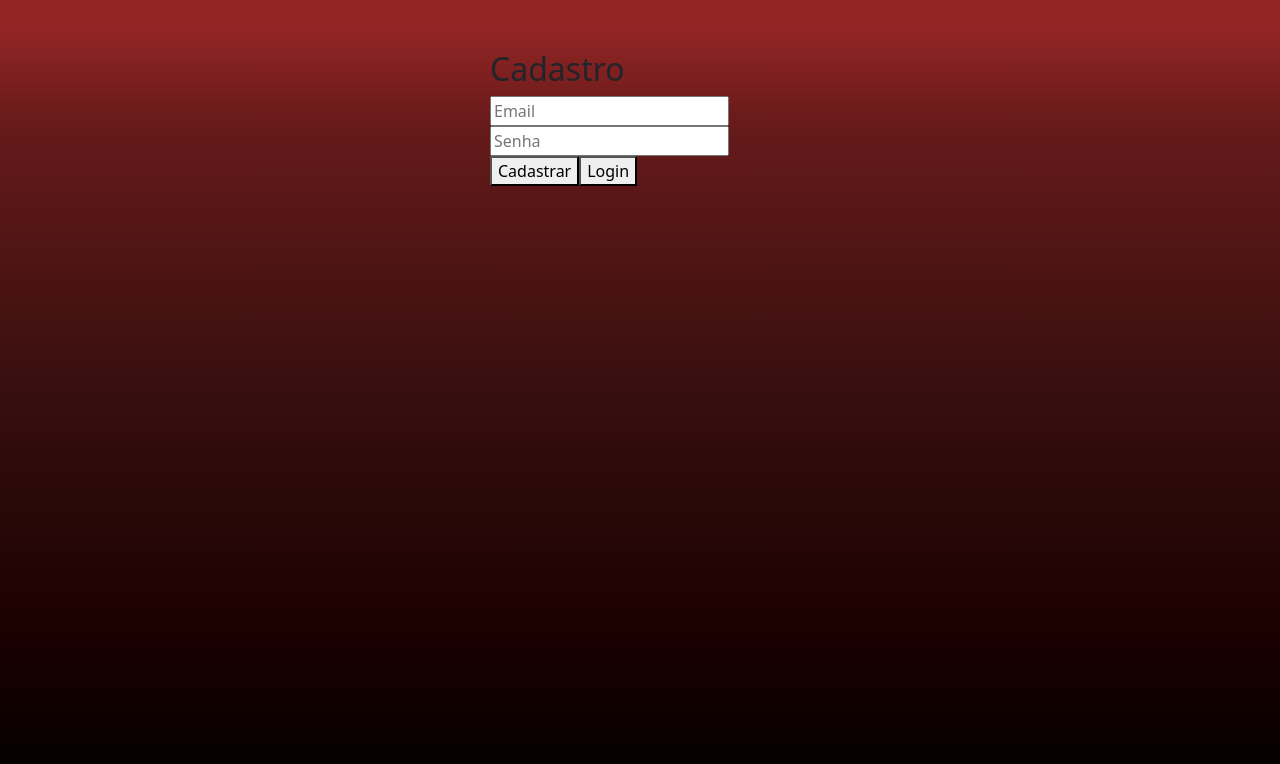
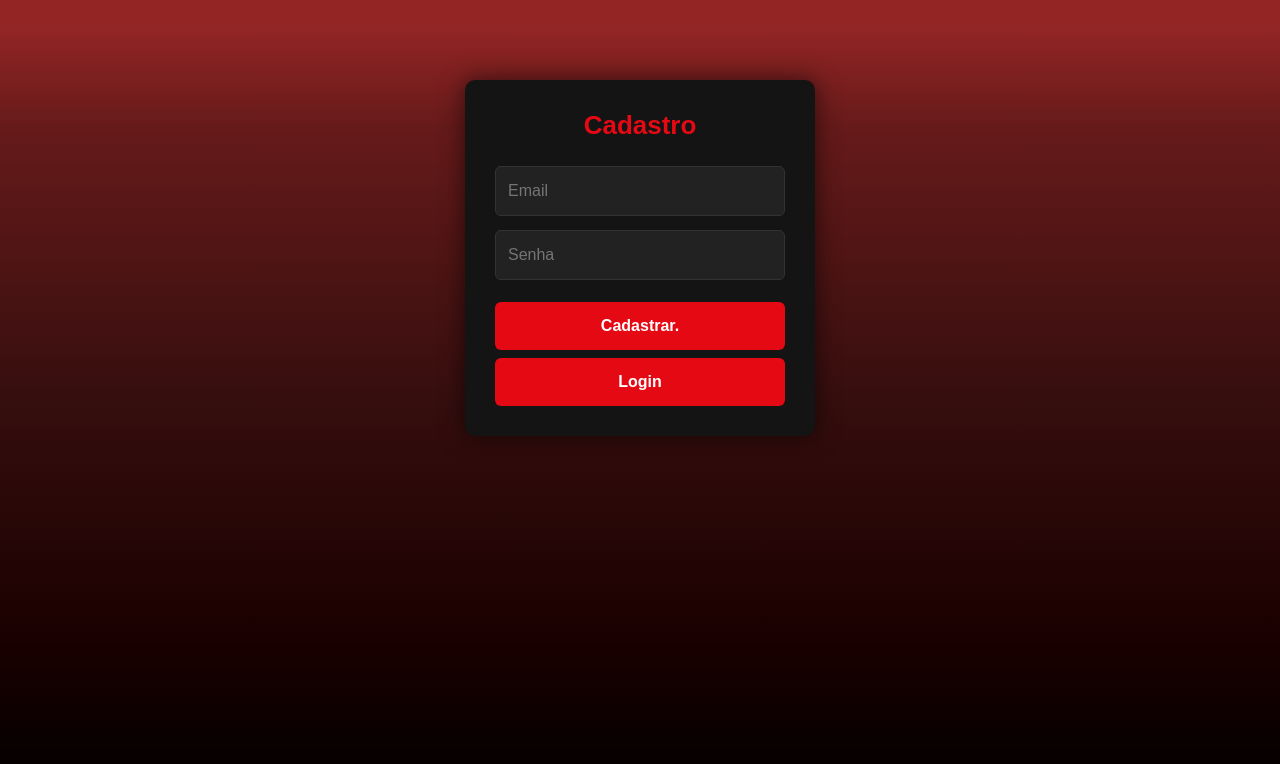
Before and after one commit to danielfigueredosilva/streamflix, a React (Create React App) app: page /cadastro in a window 1280 px wide. Shown: the top 764 px of the page. Built offline with nearby package versions, Linux system fonts and the light colour scheme.

Commit message:
Estilização do cadastro novamente

```diff
--- a/src/pages/Cadastro.jsx
+++ b/src/pages/Cadastro.jsx
@@ -1,7 +1,7 @@
 import { useState } from "react";
 import { API } from "../components/API/api";
 import { useNavigate } from "react-router-dom";
-import "./Cadastro.css";
+import "./Cadastro.css"
 
 export default function Cadastro() {
   const [email, setEmail] = useState("");
@@ -30,7 +30,8 @@ export default function Cadastro() {
   };
 
   return (
-    <div style={{ width: 300, margin: "50px auto" }}>
+    <div className="cadastro-container">
+
       <h2>Cadastro</h2>
 
       <input
@@ -47,7 +48,7 @@ export default function Cadastro() {
         onChange={(e) => setSenha(e.target.value)}
       />
 
-      <button onClick={cadastrar}>Cadastrar</button>
+      <button onClick={cadastrar}>Cadastrar.</button>
       <button onClick={() => {navigate('/login')}}>Login</button>
 
       {msg && <p>{msg}</p>}
```
